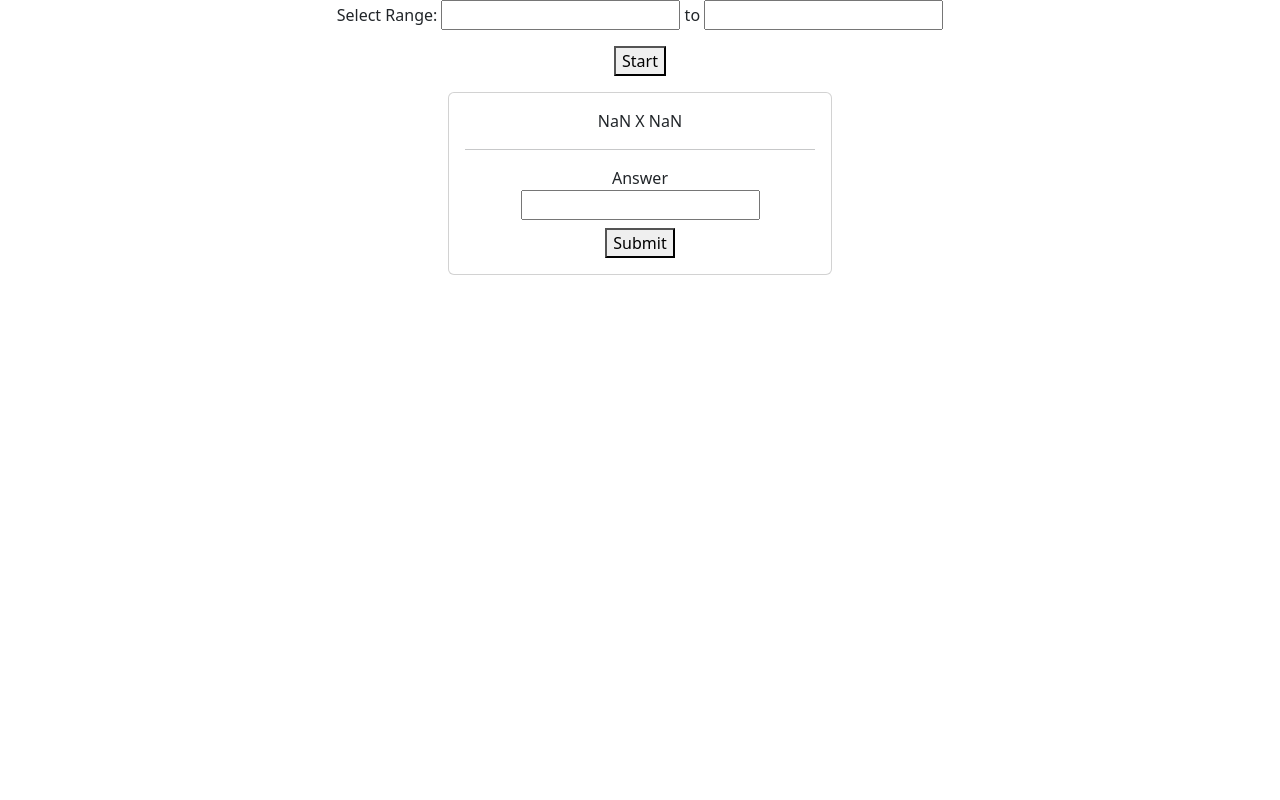
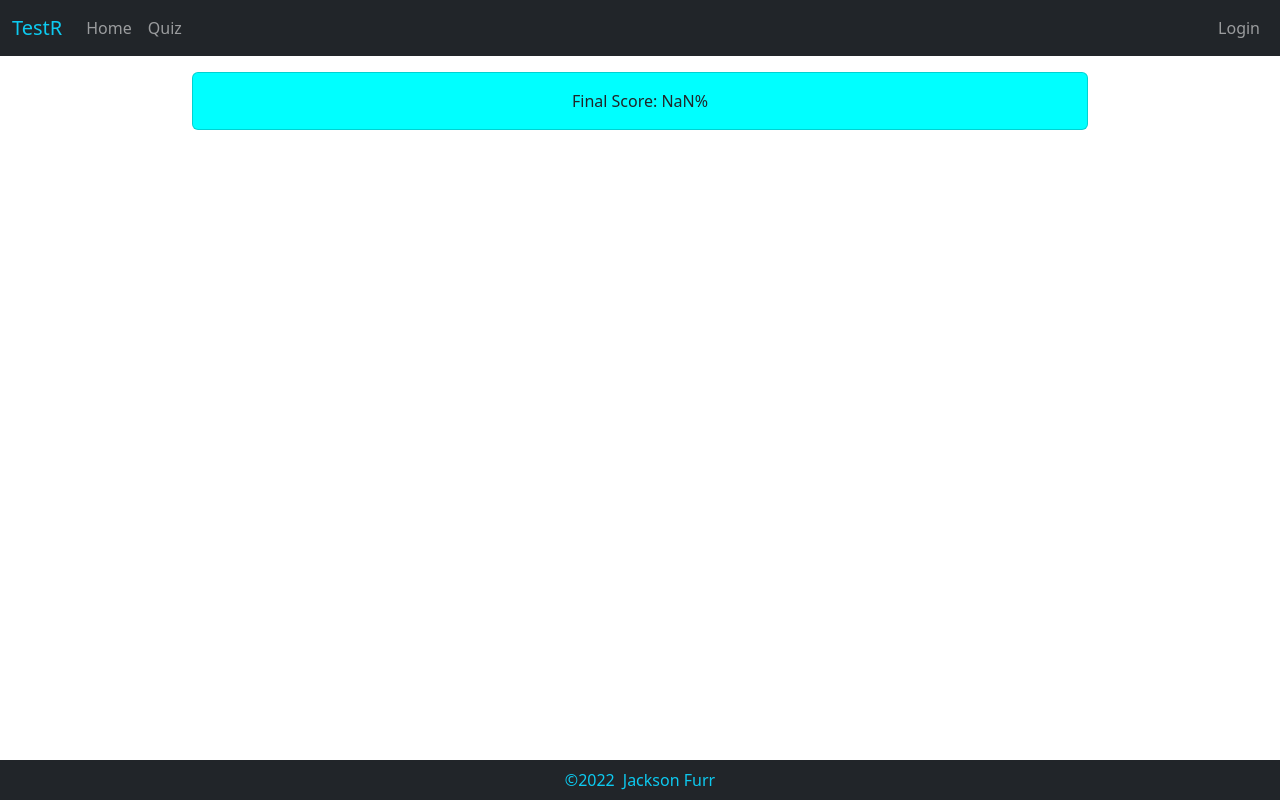
Before and after one commit to Furrj/TestRClient, a React (Create React App) app: page /quiz in a window 1280 px wide. Both pictures are taken after a click on the button "Start". Built offline with nearby package versions, Linux system fonts and the light colour scheme.

Commit message:
full basic func

```diff
--- a/public/index.html
+++ b/public/index.html
@@ -43,5 +43,7 @@
       To begin the development, run `npm start` or `yarn start`.
       To create a production bundle, use `npm run build` or `yarn build`.
     -->
+
+    <script src="https://cdn.jsdelivr.net/npm/bootstrap@5.2.2/dist/js/bootstrap.bundle.min.js"></script>
   </body>
 </html>
--- a/src/App.jsx
+++ b/src/App.jsx
@@ -4,16 +4,24 @@ import { BrowserRouter, Routes, Route } from "react-router-dom";
 import HomePage from "./views/HomePage";
 import AboutPage from "./views/AboutPage";
 import QuizPage from "./views/QuizPage";
+import ResultsPage from "./views/ResultsPage";
+
+//UI
+import Navbar from "./Layouts/NavBar";
+import Footer from "./Layouts/Footer";
 
 function App() {
   return (
     <div>
       <BrowserRouter>
+        <Navbar />
         <Routes>
           <Route path="/" element={<HomePage />} />
           <Route path="about" element={<AboutPage />} />
           <Route path="quiz" element={<QuizPage />} />
+          <Route path="results" element={<ResultsPage />} />
         </Routes>
+        <Footer />
       </BrowserRouter>
     </div>
   );
--- /dev/null
+++ b/src/Layouts/Footer.jsx
@@ -0,0 +1,13 @@
+const Footer = () => {
+  return (
+    <footer className="footer bg-dark py-2 fixed-bottom">
+      <div className="container">
+        <span className="text-info">
+          <span className="me-2">&copy;2022</span>Jackson Furr
+        </span>
+      </div>
+    </footer>
+  );
+};
+
+export default Footer;
--- /dev/null
+++ b/src/Layouts/NavBar.jsx
@@ -0,0 +1,47 @@
+import { Link } from "react-router-dom";
+
+const Navbar = () => {
+  return (
+    <nav className="navbar navbar-expand-lg navbar-dark bg-dark sticky-top mb-3">
+      <div className="container-fluid">
+        <div className="navbar-brand text-info">
+          TestR
+        </div>
+        <button
+          className="navbar-toggler"
+          type="button"
+          data-bs-toggle="collapse"
+          data-bs-target="#navbarNavDropdown"
+          aria-controls="navbarNavDropdown"
+          aria-expanded="false"
+          aria-label="Toggle navigation"
+        >
+          <span className="navbar-toggler-icon"></span>
+        </button>
+        <div className="collapse navbar-collapse" id="navbarNavDropdown">
+          <ul className="navbar-nav">
+            <li className="nav-item">
+              <Link className="nav-link" to="/">
+                Home
+              </Link>
+            </li>
+            <li className="nav-item">
+              <Link className="nav-link" to="/about">
+                Quiz
+              </Link>
+            </li>
+          </ul>
+          <ul className="navbar-nav ms-auto">
+            <li className="nav-item">
+              <Link className="nav-link" to="/login">
+                Login
+              </Link>
+            </li>
+          </ul>
+        </div>
+      </div>
+    </nav>
+  );
+};
+
+export default Navbar;
--- a/src/components/Question.jsx
+++ b/src/components/Question.jsx
@@ -3,15 +3,19 @@ import { useRef } from "react";
 const Question = (props) => {
   const answerRef = useRef();
 
-  const submit = () => {
+  const submit = (e) => {
+    e.preventDefault();
+
     if (props.question.correctAnswer === parseInt(answerRef.current.value)) {
       props.addToScore();
+      props.question.guessed = parseInt(answerRef.current.value);
+      props.question.correct = true;
+      props.addToResults(props.question);
     } else {
-      console.log("Wrong");
+      props.question.guessed = parseInt(answerRef.current.value);
+      props.question.correct = false;
+      props.addToResults(props.question);
     }
-
-    console.log(props.question.correctAnswer);
-    console.log(answerRef.current.value);
 
     props.submit();
   };
@@ -26,7 +30,7 @@ const Question = (props) => {
         <div className="card-text">
           <label htmlFor="answer">Answer</label>
           <br />
-          <input ref={answerRef} type="float" name="answer" />
+          <input ref={answerRef} type="number" name="answer" />
           <br />
           <button className="mt-2" onClick={submit}>
             Submit
--- a/src/components/Questions.jsx
+++ b/src/components/Questions.jsx
@@ -1,4 +1,4 @@
-import { useState } from "react";
+import { useState, Fragment } from "react";
 
 import Question from "./Question";
 
@@ -11,7 +11,7 @@ const Questions = (props) => {
     if (currentQuestion < questionList.length - 1) {
       setCurrentQuestion(currentQuestion + 1);
     } else {
-      console.log("out of questions");
+      props.gameOver();
     }
   };
 
@@ -22,11 +22,12 @@ const Questions = (props) => {
         question={q}
         submit={changeCurrentQuestion}
         addToScore={props.addToScore}
+        addToResults={props.addToResults}
       />
     );
   }
 
-  return <div className="questionsCont">{questionList[currentQuestion]}</div>;
+  return <Fragment>{questionList[currentQuestion]}</Fragment>;
 };
 
 export default Questions;
--- /dev/null
+++ b/src/components/ScoreBoard.jsx
@@ -0,0 +1,50 @@
+const ScoreBoard = (props) => {
+  const content = [];
+
+  for (let r of props.results) {
+    if (r.correct === false) {
+      content.push({
+        ...r,
+        question: `${r.param1} X ${r.param2}`,
+      });
+    }
+  }
+
+  console.log(content);
+
+  return (
+    <div id="resultsCont">
+      <div className="card finalCard">
+        <div className="card-body">
+          <div className="card-text">
+            Final Score: {parseInt((props.score / props.results.length) * 100)}%
+            <br />
+          </div>
+        </div>
+      </div>
+
+      {content.map((el) => {
+        return (
+          <div key={el.id} className="card resultsCard">
+            <div className="card-body">
+              <div className="card-text">
+                Problem: {el.question}
+                <br />
+              </div>
+              <div className="card-text">
+                You Said: {el.guessed}
+                <br />
+              </div>
+              <div className="card-text">
+                Correct: {el.correctAnswer}
+                <br />
+              </div>
+            </div>
+          </div>
+        );
+      })}
+    </div>
+  );
+};
+
+export default ScoreBoard;
--- a/src/components/TestBox.jsx
+++ b/src/components/TestBox.jsx
@@ -1,43 +1,55 @@
 import { useRef, useState } from "react";
 
 import Questions from "../components/Questions";
+import Timer from "../components/Timer";
+import ScoreBoard from "./ScoreBoard";
 
 const TestBox = () => {
+  const [beforeQuiz, setBeforeQuiz] = useState(true);
   const [startedQuiz, setStartedQuiz] = useState(false);
+  const [showScore, setShowScore] = useState(false);
   const [questions, setQuestions] = useState([]);
   const [score, setScore] = useState(0);
+  const [results, setResults] = useState([]);
+  const [timeLimit, setTimeLimit] = useState(0);
 
   const lowerRangeRef = useRef();
   const upperRangeRef = useRef();
+  const timeLimitRef = useRef();
 
   const toggleStartedQuiz = () => {
     setStartedQuiz(startedQuiz ? false : true);
   };
 
-  const startQuiz = (e) => {
-    e.preventDefault();
+  const startQuiz = () => {
+    setTimeLimit(parseInt(timeLimitRef.current.value));
 
     const lower = parseInt(lowerRangeRef.current.value);
     const upper = parseInt(upperRangeRef.current.value) + 1;
 
+    setTimeout(() => {
+      gameOver();
+    }, 1000 * parseInt(timeLimitRef.current.value));
+
     generateQuestions(lower, upper);
     toggleStartedQuiz();
+    setBeforeQuiz(false);
   };
 
   const generateQuestions = (min, max) => {
     const questionList = [];
 
-    for (let i = 1; i <= 15; i++) {
+    for (let i = 0; i < 3; i++) {
       const param1 = Math.floor(Math.random() * (max - min)) + min;
       const param2 = Math.floor(Math.random() * (max - min)) + min;
 
       const question = {
-        id: `question${i}`,
+        id: i,
         param1,
         param2,
         correctAnswer: param1 * param2,
-        input: null,
-        answeredCorrectly: null,
+        guessed: 0,
+        correct: false,
       };
 
       questionList.push(question);
@@ -50,16 +62,43 @@ const TestBox = () => {
     setScore(score + 1);
   };
 
+  const gameOver = () => {
+    setStartedQuiz(false);
+    setShowScore(true);
+  };
+
+  const addToResults = (question) => {
+    setResults((results) => [...results, question]);
+  };
+
   return (
-    <div className="testBox">
+    <div className="testBox questionsCont">
+      {beforeQuiz && (
+        <div>
           Select Range:{" "}
           <input ref={lowerRangeRef} type="number" name="lowerRange" /> to{" "}
           <input ref={upperRangeRef} type="number" name="upperRange" />
           <br />
+          Select Time Limit (s):{" "}
+          <input ref={timeLimitRef} type="number" name="timeLimit" id="" />
           <button onClick={startQuiz} className="mt-3">
             Start
           </button>
-      {startedQuiz && <Questions questions={questions} addToScore={addToScore} />}
+        </div>
+      )}
+
+      {startedQuiz && <Timer timeLimit={timeLimit} />}
+
+      {startedQuiz && (
+        <Questions
+          questions={questions}
+          addToScore={addToScore}
+          gameOver={gameOver}
+          addToResults={addToResults}
+        />
+      )}
+
+      {showScore && <ScoreBoard results={results} score={score} />}
     </div>
   );
 };
--- /dev/null
+++ b/src/components/Timer.jsx
@@ -0,0 +1,17 @@
+import { useState } from "react";
+
+const Timer = (props) => {
+  const [timeLeft, setTimeLeft] = useState(props.timeLimit);
+
+  const timer = setInterval(() => {
+    if (timeLeft > 0) {
+      setTimeLeft(timeLeft - 1);
+    } else {
+      clearInterval(timer);
+    }
+  }, 1000);
+
+  return <div id="timer">Time left: {timeLeft}</div>;
+};
+
+export default Timer;
--- a/src/index.css
+++ b/src/index.css
@@ -12,3 +12,29 @@ body {
   flex-wrap: wrap;
   align-items: center;
 }
+
+.resultsCard {
+  width: 30%;
+  margin: 15px;
+}
+
+.finalCard {
+  width: 100%;
+  background-color: aqua;
+  align-self: stretch;
+}
+
+#resultsCont {
+  display: flex;
+  flex-wrap: wrap;
+  width: 70%;
+  flex-direction: row;
+  align-items: center;
+}
+
+#timer {
+  width: 200px;
+  height: 100px;
+  border: 1px solid black;
+  border-radius: 15px;
+}
--- /dev/null
+++ b/src/views/ResultsPage.jsx
@@ -0,0 +1,5 @@
+const ResultsPage = () => {
+  return <div>Results</div>;
+};
+
+export default ResultsPage;
```
Also changed, not shown: src/Layouts/Wrapper.jsx (added, +9 -0 lines). Lines whose indentation alone changed are shown as unchanged.
